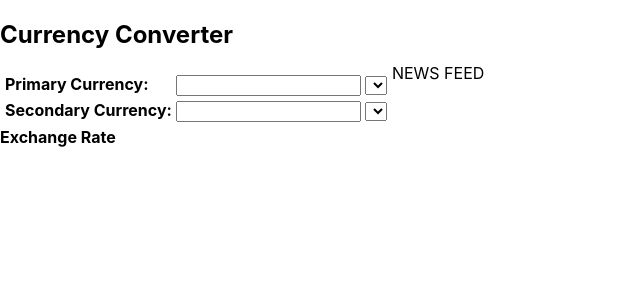
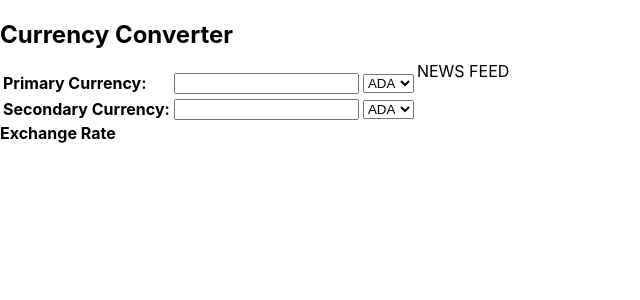
Before and after one commit to MileyCao/Cryptocurrency-Dashboard, a React (Create React App) app in the folder crypto-dash/: page / in a window 1280 px wide. Shown: the top 300 px of the page, without its empty margins (0-640 px from the left). Built offline with nearby package versions, Linux system fonts and the light colour scheme.

Commit message:
add currencies as options

```diff
--- a/crypto-dash/src/components/CurrencyConverter.js
+++ b/crypto-dash/src/components/CurrencyConverter.js
@@ -1,13 +1,17 @@
+import { useState } from 'react';
 import ExchangeRate from './ExchangeRate';
 
 const CurrencyConverter = () => {
+  const currencies = ['ADA', 'BTC', 'CNY', 'CAD', 'ETH', 'LTC', 'USD', 'XRP'];
+  const [primaryCurrency, setPrimaryCurrency] = useState(currencies[0]);
+  const [secondaryCurrency, setSecondaryCurrency] = useState(currencies[0]);
   return (
     <div className="currencyConverter">
       <h2>Currency Converter</h2>
 
       <div>
         <table>
-          <body>
+          <tbody>
             <tr>
               <td>Primary Currency:</td>
               <td>
@@ -15,11 +19,14 @@ const CurrencyConverter = () => {
               </td>
               <td>
                 <select
-                  value={''}
+                  value={primaryCurrency}
                   name="currency-option-1"
                   className="currencyOptions"
+                  onChange={(e) => setPrimaryCurrency(e.target.value)}
                 >
-                  <option value=""></option>
+                  {currencies.map((currency, _index) => (
+                    <option key={_index}>{currency}</option>
+                  ))}
                 </select>
               </td>
             </tr>
@@ -30,15 +37,18 @@ const CurrencyConverter = () => {
               </td>
               <td>
                 <select
-                  value={''}
+                  value={secondaryCurrency}
                   name="currency-option-2"
                   className="currencyOptions"
+                  onChange={(e) => setSecondaryCurrency(e.target.value)}
                 >
-                  <option value=""></option>
+                  {currencies.map((currency, _index) => (
+                    <option key={_index}>{currency}</option>
+                  ))}
                 </select>
               </td>
             </tr>
-          </body>
+          </tbody>
         </table>
       </div>
 
```
